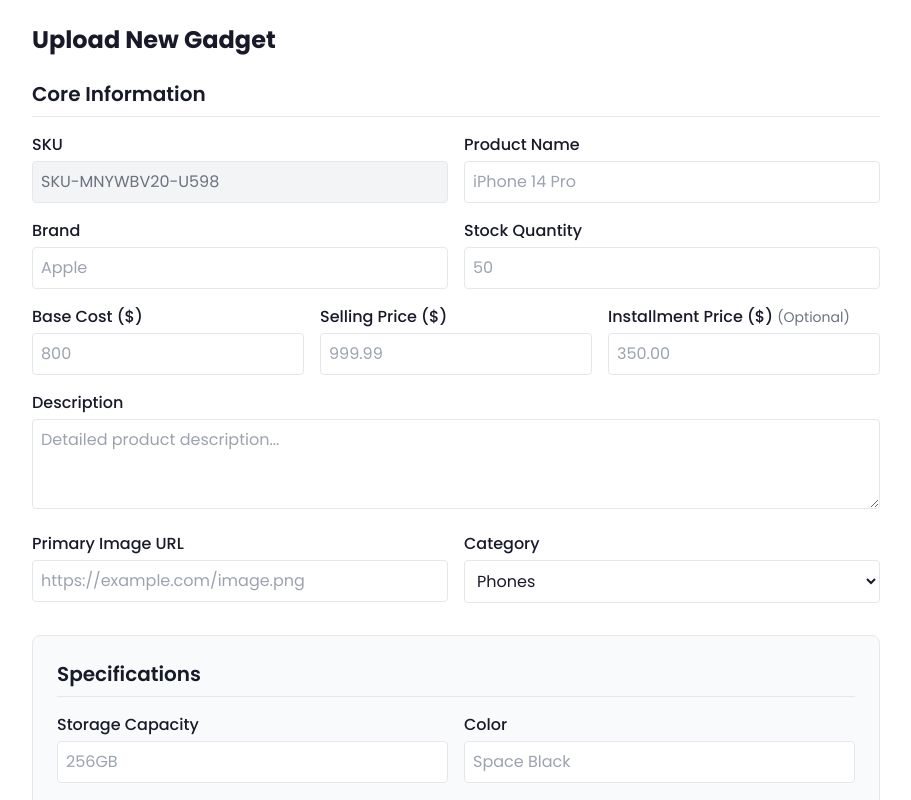
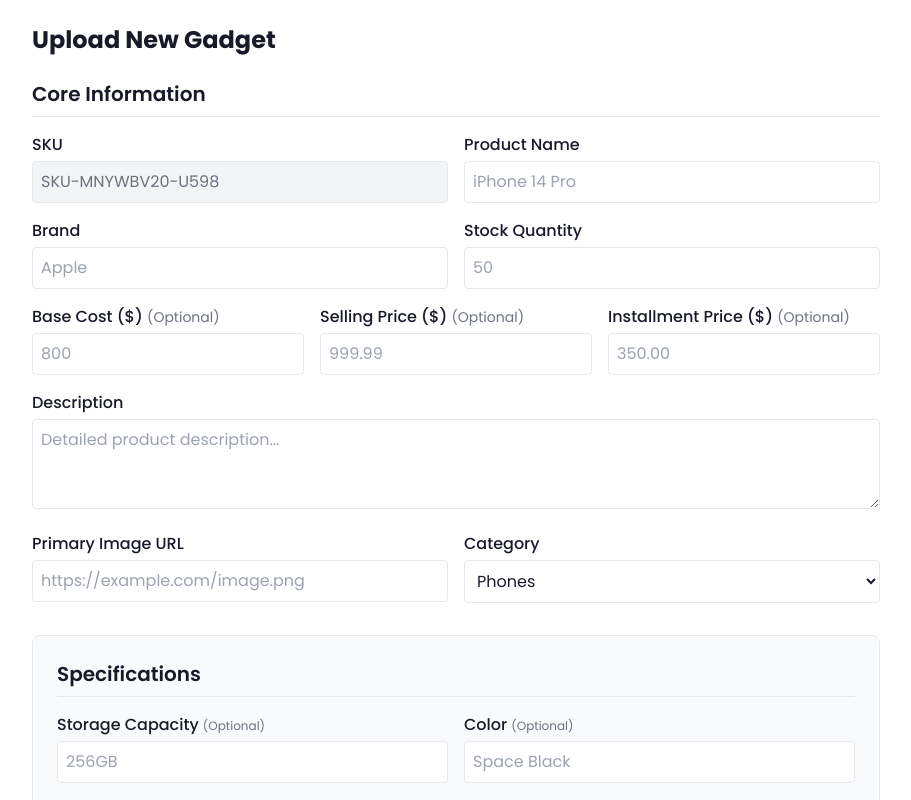
Before and after one commit to gurudanito001/marlayer-client, a Next.js app: page /gadgets/admin/product/upload in a window 1280 px wide. Shown: the top 800 px of the page, without its empty margins (184-1095 px from the left). Built offline with nearby package versions, Linux system fonts and the light colour scheme.

Commit message:
push the updates for the gadget upload

```diff
--- a/src/app/gadgets/admin/product/[id]/page.tsx
+++ b/src/app/gadgets/admin/product/[id]/page.tsx
@@ -54,22 +54,24 @@
 
     // Dynamically build the specs object based on the category
     if (selectedCategory === 'phones') {
+      const batteryHealth = formData.get('battery_health');
       specs = {
         storage_capacity: formData.get('storage_capacity'),
         color: formData.get('color'),
-        battery_health: Number(formData.get('battery_health')),
+        battery_health: batteryHealth ? Number(batteryHealth) : null,
         physical_condition: formData.get('physical_condition'),
         network_status: formData.get('network_status'),
         biometrics: formData.get('biometrics'),
       }
     } else if (selectedCategory === 'laptops') {
+      const batteryCycle = formData.get('battery_cycle_count');
       specs = {
         processor: formData.get('processor'),
         ram: formData.get('ram'),
         storage_drive: formData.get('storage_drive'),
         screen_size: formData.get('screen_size'),
         graphics: formData.get('graphics'),
-        battery_cycle_count: Number(formData.get('battery_cycle_count')),
+        battery_cycle_count: batteryCycle ? Number(batteryCycle) : null,
       }
     } else if (selectedCategory === 'accessories') {
       specs = {
@@ -87,13 +89,15 @@
     }
 
     const rawInstallment = formData.get('installment_price')
+    const rawBaseCost = formData.get('base_cost')
+    const rawSellingPrice = formData.get('selling_price')
 
     const updateData = {
       product_name: formData.get('product_name'),
       brand: formData.get('brand'),
       stock_qty: Number(formData.get('stock_qty')),
-      base_cost: Number(formData.get('base_cost')),
-      selling_price: Number(formData.get('selling_price')),
+      base_cost: rawBaseCost ? Number(rawBaseCost) : null,
+      selling_price: rawSellingPrice ? Number(rawSellingPrice) : null,
       installment_price: rawInstallment ? Number(rawInstallment) : null,
       description: formData.get('description'),
       primary_image: formData.get('primary_image'),
@@ -164,12 +168,12 @@
 
           <div className="grid grid-cols-3 gap-4">
             <div>
-              <label className="block mb-1 font-medium">Base Cost ($)</label>
-              <input type="number" name="base_cost" defaultValue={gadget.base_cost} min="0" step="0.01" required className="w-full border p-2 rounded" placeholder="800" />
+              <label className="block mb-1 font-medium">Base Cost ($) <span className="text-sm font-normal text-gray-500">(Optional)</span></label>
+              <input type="number" name="base_cost" defaultValue={gadget.base_cost ?? ''} min="0" step="0.01" className="w-full border p-2 rounded" placeholder="800" />
             </div>
             <div>
-              <label className="block mb-1 font-medium">Selling Price ($)</label>
-              <input type="number" name="selling_price" defaultValue={gadget.selling_price} min="0" step="0.01" required className="w-full border p-2 rounded" placeholder="999.99" />
+              <label className="block mb-1 font-medium">Selling Price ($) <span className="text-sm font-normal text-gray-500">(Optional)</span></label>
+              <input type="number" name="selling_price" defaultValue={gadget.selling_price ?? ''} min="0" step="0.01" className="w-full border p-2 rounded" placeholder="999.99" />
             </div>
             <div>
               <label className="block mb-1 font-medium">Installment Price ($) <span className="text-sm font-normal text-gray-500">(Optional)</span></label>
@@ -205,12 +209,12 @@
 
           {category === 'phones' && (
             <div className="grid grid-cols-2 gap-4">
-              <div><label className="block mb-1 font-medium text-sm">Storage Capacity</label><input type="text" name="storage_capacity" defaultValue={gadget.specs?.storage_capacity} required className="w-full border p-2 rounded text-sm" placeholder="256GB" /></div>
-              <div><label className="block mb-1 font-medium text-sm">Color</label><input type="text" name="color" defaultValue={gadget.specs?.color} required className="w-full border p-2 rounded text-sm" placeholder="Space Black" /></div>
-              <div><label className="block mb-1 font-medium text-sm">Battery Health (%)</label><input type="number" name="battery_health" defaultValue={gadget.specs?.battery_health} min="1" max="100" required className="w-full border p-2 rounded text-sm" placeholder="100" /></div>
+              <div><label className="block mb-1 font-medium text-sm">Storage Capacity <span className="text-xs font-normal text-gray-400">(Optional)</span></label><input type="text" name="storage_capacity" defaultValue={gadget.specs?.storage_capacity} className="w-full border p-2 rounded text-sm" placeholder="256GB" /></div>
+              <div><label className="block mb-1 font-medium text-sm">Color <span className="text-xs font-normal text-gray-400">(Optional)</span></label><input type="text" name="color" defaultValue={gadget.specs?.color} className="w-full border p-2 rounded text-sm" placeholder="Space Black" /></div>
+              <div><label className="block mb-1 font-medium text-sm">Battery Health (%) <span className="text-xs font-normal text-gray-400">(Optional)</span></label><input type="number" name="battery_health" defaultValue={gadget.specs?.battery_health} min="1" max="100" className="w-full border p-2 rounded text-sm" placeholder="100" /></div>
               <div><label className="block mb-1 font-medium text-sm">Physical Condition</label><input type="text" name="physical_condition" defaultValue={gadget.specs?.physical_condition} required className="w-full border p-2 rounded text-sm" placeholder="Mint" /></div>
-              <div><label className="block mb-1 font-medium text-sm">Network Status</label><input type="text" name="network_status" defaultValue={gadget.specs?.network_status} required className="w-full border p-2 rounded text-sm" placeholder="Factory Unlocked" /></div>
-              <div><label className="block mb-1 font-medium text-sm">Biometrics</label><input type="text" name="biometrics" defaultValue={gadget.specs?.biometrics} required className="w-full border p-2 rounded text-sm" placeholder="Face ID Working" /></div>
+              <div><label className="block mb-1 font-medium text-sm">Network Status <span className="text-xs font-normal text-gray-400">(Optional)</span></label><input type="text" name="network_status" defaultValue={gadget.specs?.network_status} className="w-full border p-2 rounded text-sm" placeholder="Factory Unlocked" /></div>
+              <div><label className="block mb-1 font-medium text-sm">Biometrics <span className="text-xs font-normal text-gray-400">(Optional)</span></label><input type="text" name="biometrics" defaultValue={gadget.specs?.biometrics} className="w-full border p-2 rounded text-sm" placeholder="Face ID Working" /></div>
             </div>
           )}
 
@@ -220,8 +224,8 @@
               <div><label className="block mb-1 font-medium text-sm">RAM</label><input type="text" name="ram" defaultValue={gadget.specs?.ram} required className="w-full border p-2 rounded text-sm" placeholder="16GB" /></div>
               <div><label className="block mb-1 font-medium text-sm">Storage Drive</label><input type="text" name="storage_drive" defaultValue={gadget.specs?.storage_drive} required className="w-full border p-2 rounded text-sm" placeholder="512GB SSD" /></div>
               <div><label className="block mb-1 font-medium text-sm">Screen Size</label><input type="text" name="screen_size" defaultValue={gadget.specs?.screen_size} required className="w-full border p-2 rounded text-sm" placeholder="14-inch" /></div>
-              <div><label className="block mb-1 font-medium text-sm">Graphics</label><input type="text" name="graphics" defaultValue={gadget.specs?.graphics} required className="w-full border p-2 rounded text-sm" placeholder="Integrated" /></div>
-              <div><label className="block mb-1 font-medium text-sm">Battery Cycle Count</label><input type="number" name="battery_cycle_count" defaultValue={gadget.specs?.battery_cycle_count} min="0" required className="w-full border p-2 rounded text-sm" placeholder="142" /></div>
+              <div><label className="block mb-1 font-medium text-sm">Graphics <span className="text-xs font-normal text-gray-400">(Optional)</span></label><input type="text" name="graphics" defaultValue={gadget.specs?.graphics} className="w-full border p-2 rounded text-sm" placeholder="Integrated" /></div>
+              <div><label className="block mb-1 font-medium text-sm">Battery Cycle Count <span className="text-xs font-normal text-gray-400">(Optional)</span></label><input type="number" name="battery_cycle_count" defaultValue={gadget.specs?.battery_cycle_count} min="0" className="w-full border p-2 rounded text-sm" placeholder="142" /></div>
             </div>
           )}
 
--- a/src/app/gadgets/admin/product/upload/page.tsx
+++ b/src/app/gadgets/admin/product/upload/page.tsx
@@ -28,22 +28,24 @@
 
     // Dynamically build the specs object based on the category
     if (selectedCategory === 'phones') {
+      const batteryHealth = formData.get('battery_health');
       specs = {
         storage_capacity: formData.get('storage_capacity'),
         color: formData.get('color'),
-        battery_health: Number(formData.get('battery_health')),
+        battery_health: batteryHealth ? Number(batteryHealth) : null,
         physical_condition: formData.get('physical_condition'),
         network_status: formData.get('network_status'),
         biometrics: formData.get('biometrics'),
       }
     } else if (selectedCategory === 'laptops') {
+      const batteryCycle = formData.get('battery_cycle_count');
       specs = {
         processor: formData.get('processor'),
         ram: formData.get('ram'),
         storage_drive: formData.get('storage_drive'),
         screen_size: formData.get('screen_size'),
         graphics: formData.get('graphics'),
-        battery_cycle_count: Number(formData.get('battery_cycle_count')),
+        battery_cycle_count: batteryCycle ? Number(batteryCycle) : null,
       }
     } else if (selectedCategory === 'accessories') {
       specs = {
@@ -61,6 +63,8 @@
     }
 
     const rawInstallment = formData.get('installment_price')
+    const rawBaseCost = formData.get('base_cost')
+    const rawSellingPrice = formData.get('selling_price')
 
     // Construct the gadget object matching your Supabase schema
     const gadgetData = {
@@ -68,8 +72,8 @@
       product_name: formData.get('product_name'),
       brand: formData.get('brand'),
       stock_qty: Number(formData.get('stock_qty')),
-      base_cost: Number(formData.get('base_cost')),
-      selling_price: Number(formData.get('selling_price')),
+      base_cost: rawBaseCost ? Number(rawBaseCost) : null,
+      selling_price: rawSellingPrice ? Number(rawSellingPrice) : null,
       installment_price: rawInstallment ? Number(rawInstallment) : null,
       description: formData.get('description'),
       primary_image: formData.get('primary_image'),
@@ -138,12 +142,12 @@
 
           <div className="grid grid-cols-3 gap-4">
             <div>
-              <label className="block mb-1 font-medium">Base Cost ($)</label>
-              <input type="number" name="base_cost" min="0" step="0.01" required className="w-full border p-2 rounded" placeholder="800" />
+              <label className="block mb-1 font-medium">Base Cost ($) <span className="text-sm font-normal text-gray-500">(Optional)</span></label>
+              <input type="number" name="base_cost" min="0" step="0.01" className="w-full border p-2 rounded" placeholder="800" />
             </div>
             <div>
-              <label className="block mb-1 font-medium">Selling Price ($)</label>
-              <input type="number" name="selling_price" min="0" step="0.01" required className="w-full border p-2 rounded" placeholder="999.99" />
+              <label className="block mb-1 font-medium">Selling Price ($) <span className="text-sm font-normal text-gray-500">(Optional)</span></label>
+              <input type="number" name="selling_price" min="0" step="0.01" className="w-full border p-2 rounded" placeholder="999.99" />
             </div>
             <div>
               <label className="block mb-1 font-medium">Installment Price ($) <span className="text-sm font-normal text-gray-500">(Optional)</span></label>
@@ -186,28 +190,28 @@
           {category === 'phones' && (
             <div className="grid grid-cols-2 gap-4">
               <div>
-                <label className="block mb-1 font-medium">Storage Capacity</label>
-                <input type="text" name="storage_capacity" required className="w-full border p-2 rounded" placeholder="256GB" />
+                <label className="block mb-1 font-medium">Storage Capacity <span className="text-xs font-normal text-gray-500">(Optional)</span></label>
+                <input type="text" name="storage_capacity" className="w-full border p-2 rounded" placeholder="256GB" />
               </div>
               <div>
-                <label className="block mb-1 font-medium">Color</label>
-                <input type="text" name="color" required className="w-full border p-2 rounded" placeholder="Space Black" />
+                <label className="block mb-1 font-medium">Color <span className="text-xs font-normal text-gray-500">(Optional)</span></label>
+                <input type="text" name="color" className="w-full border p-2 rounded" placeholder="Space Black" />
               </div>
               <div>
-                <label className="block mb-1 font-medium">Battery Health (%)</label>
-                <input type="number" name="battery_health" min="1" max="100" required className="w-full border p-2 rounded" placeholder="100" />
+                <label className="block mb-1 font-medium">Battery Health (%) <span className="text-xs font-normal text-gray-500">(Optional)</span></label>
+                <input type="number" name="battery_health" min="1" max="100" className="w-full border p-2 rounded" placeholder="100" />
               </div>
               <div>
                 <label className="block mb-1 font-medium">Physical Condition</label>
                 <input type="text" name="physical_condition" required className="w-full border p-2 rounded" placeholder="Mint" />
               </div>
               <div>
-                <label className="block mb-1 font-medium">Network Status</label>
-                <input type="text" name="network_status" required className="w-full border p-2 rounded" placeholder="Factory Unlocked" />
+                <label className="block mb-1 font-medium">Network Status <span className="text-xs font-normal text-gray-500">(Optional)</span></label>
+                <input type="text" name="network_status" className="w-full border p-2 rounded" placeholder="Factory Unlocked" />
               </div>
               <div>
-                <label className="block mb-1 font-medium">Biometrics</label>
-                <input type="text" name="biometrics" required className="w-full border p-2 rounded" placeholder="Face ID Working" />
+                <label className="block mb-1 font-medium">Biometrics <span className="text-xs font-normal text-gray-500">(Optional)</span></label>
+                <input type="text" name="biometrics" className="w-full border p-2 rounded" placeholder="Face ID Working" />
               </div>
             </div>
           )}
@@ -231,12 +235,12 @@
                 <input type="text" name="screen_size" required className="w-full border p-2 rounded" placeholder="14-inch" />
               </div>
               <div>
-                <label className="block mb-1 font-medium">Graphics</label>
-                <input type="text" name="graphics" required className="w-full border p-2 rounded" placeholder="Integrated" />
+                <label className="block mb-1 font-medium">Graphics <span className="text-xs font-normal text-gray-500">(Optional)</span></label>
+                <input type="text" name="graphics" className="w-full border p-2 rounded" placeholder="Integrated" />
               </div>
               <div>
-                <label className="block mb-1 font-medium">Battery Cycle Count</label>
-                <input type="number" name="battery_cycle_count" min="0" required className="w-full border p-2 rounded" placeholder="142" />
+                <label className="block mb-1 font-medium">Battery Cycle Count <span className="text-xs font-normal text-gray-500">(Optional)</span></label>
+                <input type="number" name="battery_cycle_count" min="0" className="w-full border p-2 rounded" placeholder="142" />
               </div>
             </div>
           )}
--- a/types/gadgets.ts
+++ b/types/gadgets.ts
@@ -6,8 +6,8 @@
   product_name: z.string().min(5, "Product name is required"),
   brand: z.string().min(1, "Brand is required"),
   stock_qty: z.number().int().nonnegative("Stock cannot be negative"),
-  base_cost: z.number().nonnegative(),
-  selling_price: z.number().nonnegative(),
+  base_cost: z.number().nonnegative().optional().nullable(),
+  selling_price: z.number().nonnegative().optional().nullable(),
   installment_price: z.number().nonnegative().optional().nullable(),
   description: z.string().min(10, "Description is required"),
   primary_image: z.string().url("Must be a valid image URL"),
@@ -15,12 +15,12 @@
 
 // 2. Category-Specific Metafields (These will go into the 'specs' JSONB column)
 const PhoneSpecsSchema = z.object({
-  storage_capacity: z.string(),
-  color: z.string(),
-  battery_health: z.number().min(1).max(100),
+  storage_capacity: z.string().optional().nullable(),
+  color: z.string().optional().nullable(),
+  battery_health: z.number().min(1).max(100).optional().nullable(),
   physical_condition: z.string(),
-  network_status: z.string(),
-  biometrics: z.string(),
+  network_status: z.string().optional().nullable(),
+  biometrics: z.string().optional().nullable(),
 });
 
 const LaptopSpecsSchema = z.object({
@@ -28,8 +28,8 @@
   ram: z.string(),
   storage_drive: z.string(),
   screen_size: z.string(),
-  graphics: z.string(),
-  battery_cycle_count: z.number().int().nonnegative(),
+  graphics: z.string().optional().nullable(),
+  battery_cycle_count: z.number().int().nonnegative().optional().nullable(),
 });
 
 const AccessorySpecsSchema = z.object({
```
